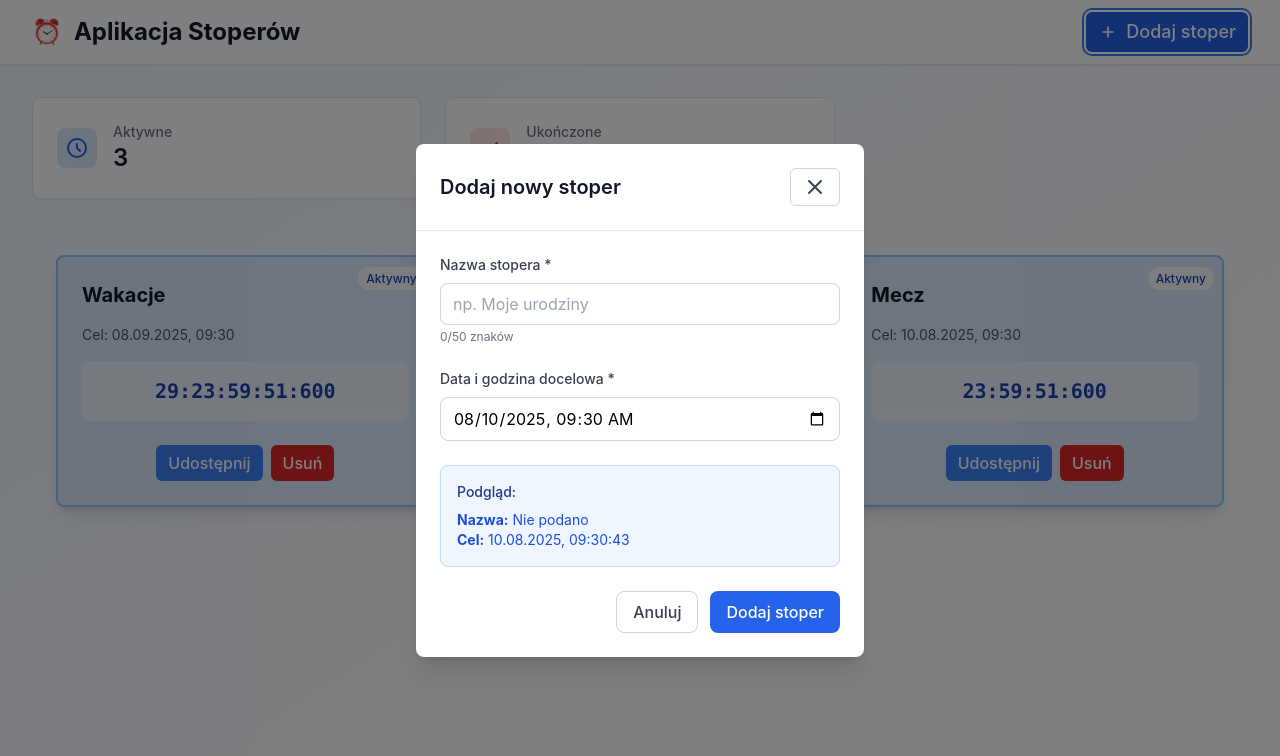
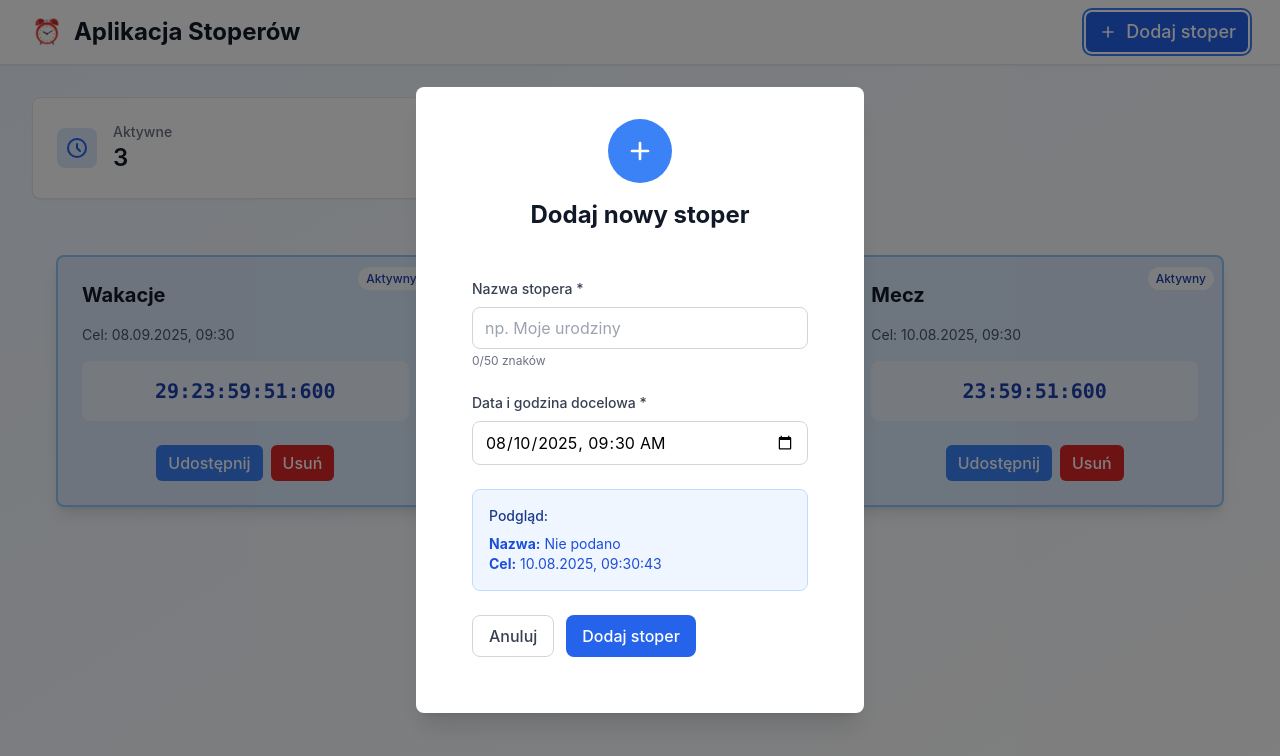
Before and after one commit to ol1mowski/zadanie_retail24, a React (Vite) app: page / in a window 1280 px wide. Both pictures are taken after a click on the button "Dodaj stoper". Shown: the top 756 px of the page. Built offline with nearby package versions, Linux system fonts and the light colour scheme.

Commit message:
refactor: replace modal implementation with globalpopup

```diff
--- a/src/components/AddStopwatchModal/AddStopwatchModal.component.tsx
+++ b/src/components/AddStopwatchModal/AddStopwatchModal.component.tsx
@@ -3,7 +3,7 @@ import type {
   AddStopwatchModalProps,
   StopwatchFormData,
 } from '../../types/stopwatch.type';
-import { ModalOverlay, ModalContainer, ModalHeader } from '../ui';
+import { GlobalPopup } from '../ui/GlobalPopup';
 import { StopwatchForm } from './components/StopwatchForm.component';
 
 export const AddStopwatchModal: React.FC<AddStopwatchModalProps> = ({
@@ -43,16 +43,36 @@ export const AddStopwatchModal: React.FC<AddStopwatchModalProps> = ({
     }
   };
 
-  if (!isOpen) return null;
+  return (
+    <GlobalPopup
+      isVisible={isOpen}
+      title="Dodaj nowy stoper"
+      message=""
+      type="form"
+      onClose={handleClose}
+      showAutoHide={false}
+    >
+      <div className="mb-6">
+        <div className="w-16 h-16 bg-blue-500 rounded-full flex items-center justify-center mx-auto mb-4">
+          <svg
+            className="w-8 h-8 text-white"
+            fill="none"
+            stroke="currentColor"
+            viewBox="0 0 24 24"
+          >
+            <path
+              strokeLinecap="round"
+              strokeLinejoin="round"
+              strokeWidth={2}
+              d="M12 6v6m0 0v6m0-6h6m-6 0H6"
+            />
+          </svg>
+        </div>
+        <h2 className="text-2xl font-bold text-gray-900 mb-2 text-center">
+          Dodaj nowy stoper
+        </h2>
+      </div>
 
-  return (
-    <ModalOverlay>
-      <ModalContainer>
-        <ModalHeader
-          title="Dodaj nowy stoper"
-          onClose={handleClose}
-          isSubmitting={isSubmitting}
-        />
       <StopwatchForm
         formData={formData}
         onFormDataChange={handleFormDataChange}
@@ -60,7 +80,6 @@ export const AddStopwatchModal: React.FC<AddStopwatchModalProps> = ({
         onCancel={handleClose}
         isSubmitting={isSubmitting}
       />
-      </ModalContainer>
-    </ModalOverlay>
+    </GlobalPopup>
   );
 };
--- a/src/components/Layout/Layout.component.tsx
+++ b/src/components/Layout/Layout.component.tsx
@@ -1,7 +1,7 @@
+import { useState } from 'react';
 import { Header } from '../Header/Header.component';
 import { AddStopwatchModal } from '../AddStopwatchModal';
 import { GlobalPopup } from '../ui/GlobalPopup';
-import { useModal } from './hooks/useModal.hook';
 import { StatisticsSection } from '../StatisticsSection/StatisticsSection.component';
 import type { Stopwatch, StopwatchFormData } from '../../types/stopwatch.type';
 
@@ -19,7 +19,7 @@ interface LayoutProps {
     isVisible: boolean;
     title: string;
     message: string;
-    type: 'success' | 'confirmation' | 'share' | 'import';
+    type: 'success' | 'confirmation' | 'share' | 'import' | 'form';
     onClose: () => void;
     onConfirm?: () => void;
     shareLink?: string;
@@ -38,13 +38,16 @@ export const Layout: React.FC<LayoutProps> = ({
   onAddStopwatchModal,
   popupProps,
 }) => {
-  const { isOpen, openModal, closeModal } = useModal();
+  const [isFormPopupOpen, setIsFormPopupOpen] = useState<boolean>(false);
+
+  const openFormPopup = () => setIsFormPopupOpen(true);
+  const closeFormPopup = () => setIsFormPopupOpen(false);
 
   const handleAddStopwatch = () => {
     if (onAddStopwatch) {
       onAddStopwatch();
     } else {
-      openModal();
+      openFormPopup();
     }
   };
 
@@ -74,8 +77,8 @@ export const Layout: React.FC<LayoutProps> = ({
 
       {showModal && (
         <AddStopwatchModal
-          isOpen={isOpen}
-          onClose={closeModal}
+          isOpen={isFormPopupOpen}
+          onClose={closeFormPopup}
           onAdd={onAddStopwatchModal || (() => {})}
         />
       )}
--- a/src/components/Layout/hooks/useModal.hook.ts
+++ /dev/null
@@ -1,14 +0,0 @@
-import { useState } from 'react';
-
-export const useModal = () => {
-  const [isOpen, setIsOpen] = useState<boolean>(false);
-
-  const openModal = () => setIsOpen(true);
-  const closeModal = () => setIsOpen(false);
-
-  return {
-    isOpen,
-    openModal,
-    closeModal,
-  };
-};
--- a/src/components/StopwatchApp/hooks/useStopwatchActions.hook.ts
+++ b/src/components/StopwatchApp/hooks/useStopwatchActions.hook.ts
@@ -14,7 +14,7 @@ import { generateStopwatchId } from '../../../utils/stopwatch.utils';
 export type PopupShowFunction = (
   title: string,
   message: string,
-  type: 'success' | 'confirmation' | 'share',
+  type: 'success' | 'confirmation' | 'share' | 'form',
   onConfirm?: () => void,
   link?: string
 ) => void;
--- a/src/components/ui/Form/FormActions.component.tsx
+++ b/src/components/ui/Form/FormActions.component.tsx
@@ -14,7 +14,7 @@ export const FormActions: React.FC<FormActionsProps> = ({
   cancelText,
 }) => {
   return (
-    <div className="flex gap-3 justify-end">
+    <div className="flex gap-3 justify-start">
       <Button
         type="button"
         variant="ghost"
--- a/src/components/ui/GlobalPopup/GlobalPopup.component.tsx
+++ b/src/components/ui/GlobalPopup/GlobalPopup.component.tsx
@@ -13,6 +13,7 @@ interface GlobalPopupProps {
   autoHideDuration?: number;
   showAutoHide?: boolean;
   shareLink?: string;
+  children?: React.ReactNode;
 }
 
 export const GlobalPopup: React.FC<GlobalPopupProps> = ({
@@ -27,22 +28,49 @@ export const GlobalPopup: React.FC<GlobalPopupProps> = ({
   autoHideDuration = 5000,
   showAutoHide = true,
   shareLink,
+  children,
 }) => {
   useEffect(() => {
-    if (isVisible && autoHideDuration > 0 && showAutoHide && !onConfirm) {
+    if (
+      isVisible &&
+      autoHideDuration > 0 &&
+      showAutoHide &&
+      !onConfirm &&
+      type !== 'form'
+    ) {
       const timer = setTimeout(() => {
         onClose();
       }, autoHideDuration);
 
       return () => clearTimeout(timer);
     }
-  }, [isVisible, autoHideDuration, onClose, showAutoHide, onConfirm]);
+  }, [isVisible, autoHideDuration, onClose, showAutoHide, onConfirm, type]);
+
+  const handleOverlayClick = (e: React.MouseEvent) => {
+    if (e.target === e.currentTarget) {
+      onClose();
+    }
+  };
+
+  const handleContainerClick = (e: React.MouseEvent) => {
+    e.stopPropagation();
+  };
 
   if (!isVisible) return null;
 
   return (
-    <div className="fixed inset-0 bg-black bg-opacity-50 flex items-center justify-center p-4 z-50">
-      <div className="bg-white rounded-lg shadow-xl max-w-md w-full mx-4 p-8 text-center">
+    <div
+      className="fixed inset-0 bg-black bg-opacity-50 flex items-center justify-center p-4 z-50"
+      onClick={handleOverlayClick}
+    >
+      <div
+        className={`bg-white rounded-lg shadow-xl max-w-md w-full mx-4 p-8 ${type === 'form' ? '' : 'text-center'}`}
+        onClick={handleContainerClick}
+      >
+        {type === 'form' ? (
+          children
+        ) : (
+          <>
             <PopupContent
               type={type}
               title={title}
@@ -56,6 +84,8 @@ export const GlobalPopup: React.FC<GlobalPopupProps> = ({
               confirmText={confirmText}
               cancelText={cancelText}
             />
+          </>
+        )}
       </div>
     </div>
   );
--- a/src/components/ui/GlobalPopup/components/PopupIcon.component.tsx
+++ b/src/components/ui/GlobalPopup/components/PopupIcon.component.tsx
@@ -4,7 +4,8 @@ export type PopupType =
   | 'warning'
   | 'error'
   | 'share'
-  | 'import';
+  | 'import'
+  | 'form';
 
 interface PopupIconProps {
   type: PopupType;
@@ -127,6 +128,25 @@ export const PopupIcon: React.FC<PopupIconProps> = ({ type }) => {
             </svg>
           ),
         };
+      case 'form':
+        return {
+          iconBg: 'bg-blue-500',
+          icon: (
+            <svg
+              className="w-8 h-8 text-white"
+              fill="none"
+              stroke="currentColor"
+              viewBox="0 0 24 24"
+            >
+              <path
+                strokeLinecap="round"
+                strokeLinejoin="round"
+                strokeWidth={2}
+                d="M12 6v6m0 0v6m0-6h6m-6 0H6"
+              />
+            </svg>
+          ),
+        };
       default:
         return {
           iconBg: 'bg-blue-500',
--- a/src/components/ui/Modal/ModalContainer.component.tsx
+++ /dev/null
@@ -1,13 +0,0 @@
-import React from 'react';
-
-interface ModalContainerProps {
-  children: React.ReactNode;
-}
-
-export const ModalContainer: React.FC<ModalContainerProps> = ({ children }) => {
-  return (
-    <div className="bg-white rounded-lg shadow-xl max-w-md w-full max-h-[90vh] overflow-y-auto">
-      {children}
-    </div>
-  );
-};
--- a/src/components/ui/Modal/ModalHeader.component.tsx
+++ /dev/null
@@ -1,40 +0,0 @@
-import { Button } from '../Button/Button.component';
-
-interface ModalHeaderProps {
-  title: string;
-  onClose: () => void;
-  isSubmitting: boolean;
-}
-
-export const ModalHeader: React.FC<ModalHeaderProps> = ({
-  title,
-  onClose,
-  isSubmitting,
-}) => {
-  return (
-    <div className="flex items-center justify-between p-6 border-b border-gray-200">
-      <h2 className="text-xl font-semibold text-gray-900">{title}</h2>
-      <Button
-        variant="ghost"
-        size="sm"
-        onClick={onClose}
-        disabled={isSubmitting}
-        className="text-gray-400 hover:text-gray-600 p-1"
-      >
-        <svg
-          className="w-6 h-6"
-          fill="none"
-          stroke="currentColor"
-          viewBox="0 0 24 24"
-        >
-          <path
-            strokeLinecap="round"
-            strokeLinejoin="round"
-            strokeWidth={2}
-            d="M6 18L18 6M6 6l12 12"
-          />
-        </svg>
-      </Button>
-    </div>
-  );
-};
--- a/src/components/ui/Modal/ModalOverlay.component.tsx
+++ /dev/null
@@ -1,13 +0,0 @@
-import React from 'react';
-
-interface ModalOverlayProps {
-  children: React.ReactNode;
-}
-
-export const ModalOverlay: React.FC<ModalOverlayProps> = ({ children }) => {
-  return (
-    <div className="fixed inset-0 bg-black bg-opacity-50 flex items-center justify-center p-4 z-50">
-      {children}
-    </div>
-  );
-};
--- a/src/components/ui/index.ts
+++ b/src/components/ui/index.ts
@@ -8,8 +8,5 @@ export {
 } from './Button/Button.component';
 export { FormField } from './Form/FormField.component';
 export { FormActions } from './Form/FormActions.component';
-export { ModalContainer } from './Modal/ModalContainer.component';
-export { ModalHeader } from './Modal/ModalHeader.component';
-export { ModalOverlay } from './Modal/ModalOverlay.component';
 export { SEO } from './SEO/SEO.component';
 export { ErrorBoundary } from './ErrorBoundary';
--- a/src/hooks/usePopup.hook.ts
+++ b/src/hooks/usePopup.hook.ts
@@ -1,6 +1,11 @@
 import { useState, useCallback } from 'react';
 
-export type PopupType = 'success' | 'confirmation' | 'share' | 'import';
+export type PopupType =
+  | 'success'
+  | 'confirmation'
+  | 'share'
+  | 'import'
+  | 'form';
 
 export const usePopup = () => {
   const [popupMessage, setPopupMessage] = useState<string>('');
```
Also changed, not shown: 1 other file (tests, documents, lock files or other folders). Lines whose indentation alone changed are shown as unchanged.
